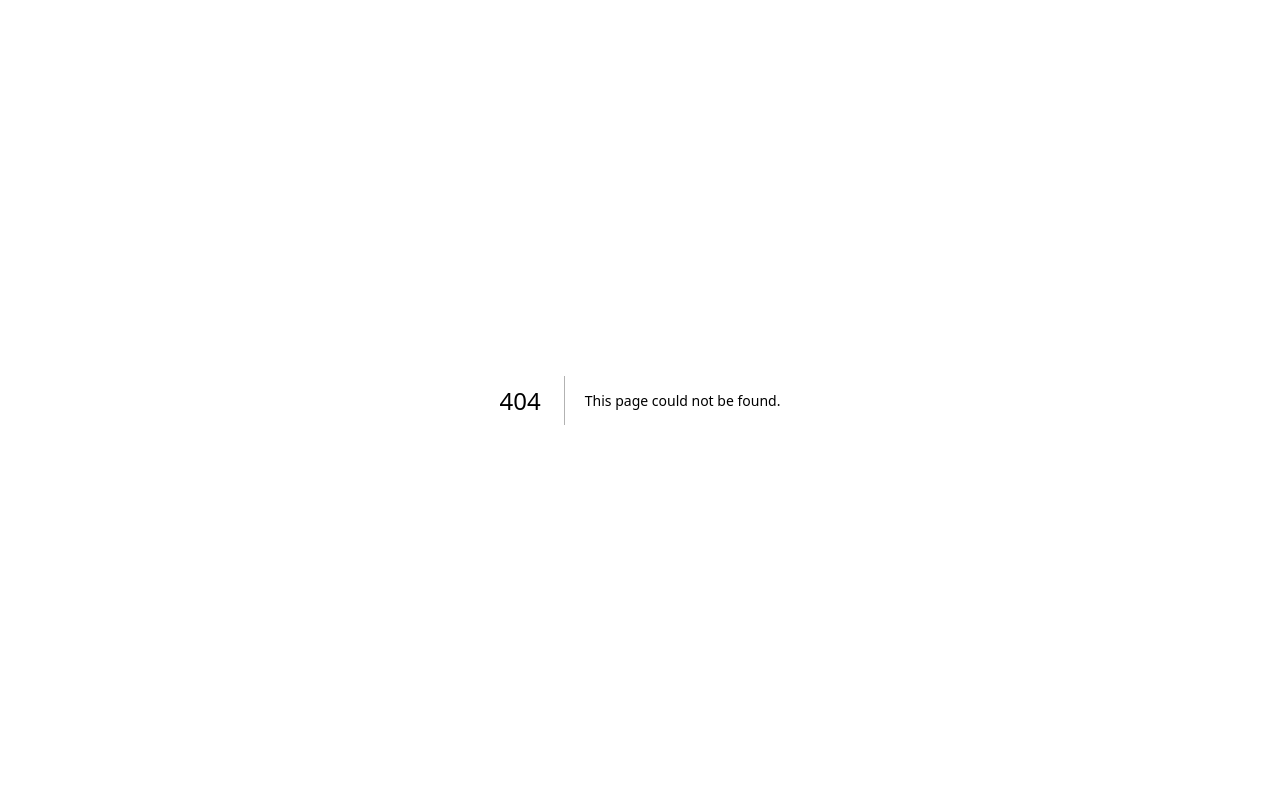
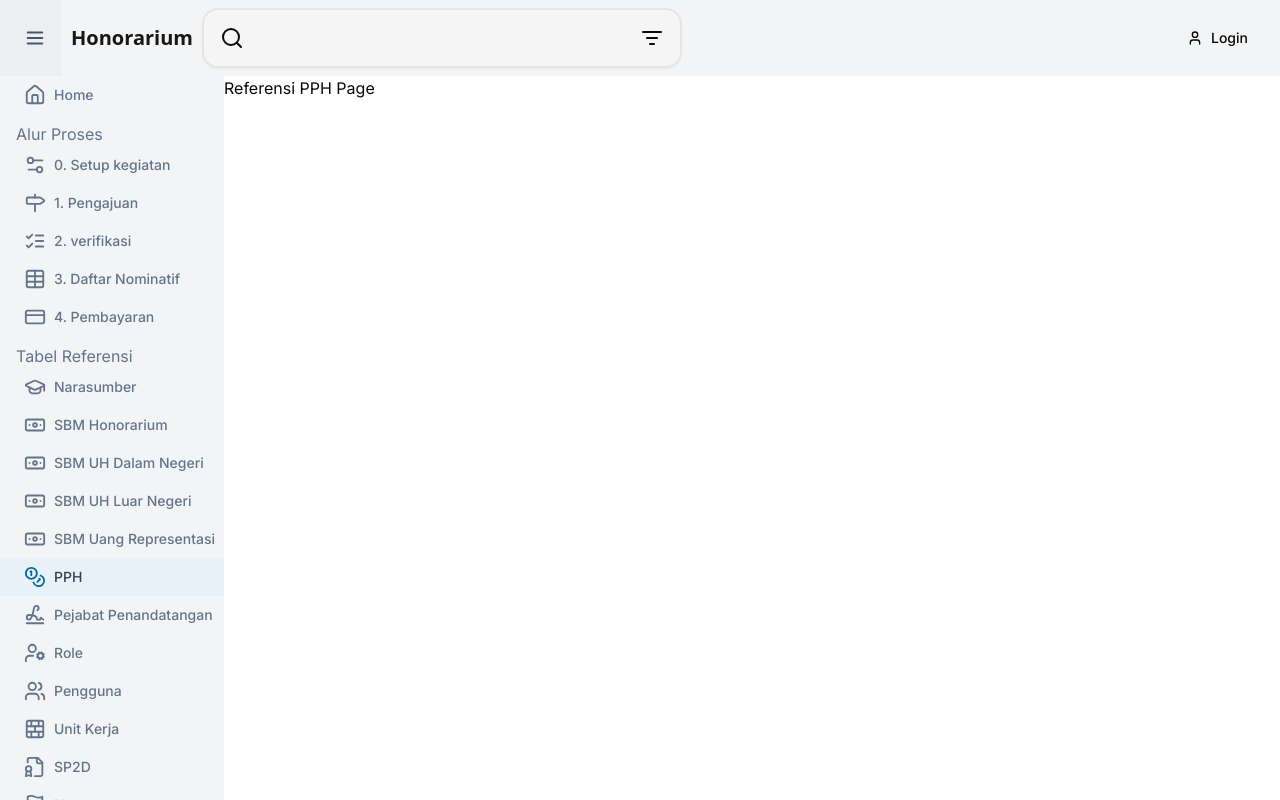
Before and after one commit to pirsani/panda-kemlu, a Next.js app: page /data-referensi/pph in a window 1280 px wide. Before the commit this address had no page. Built offline with nearby package versions, Linux system fonts and the light colour scheme.

Commit message:
ini route for sidebar

```diff
--- /dev/null
+++ b/src/app/(route)/data-referensi/pph/page.tsx
@@ -0,0 +1,9 @@
+const ReferensiPphPage = () => {
+  return (
+    <div>
+      <h1>Referensi PPH Page</h1>
+    </div>
+  );
+};
+
+export default ReferensiPphPage;
--- a/src/components/navigation/sidebar-container.tsx
+++ b/src/components/navigation/sidebar-container.tsx
@@ -1,30 +1,19 @@
+import { alurProsesRoutes, dataReferensiRoutes, publicRoutes } from "@/route";
 import SidebarItems from "./sidebar-items";
 
 // TODO
 // Implement route from some settings
 
 const SidebarContariner = () => {
-  const routes = [
-    {
-      name: "Dashboard",
-      icon: "home",
-      href: "/",
-    },
-    {
-      name: "Profile",
-      icon: "user",
-      href: "/profile",
-    },
-    {
-      name: "Settings",
-      icon: "settings",
-      href: "/settings",
-    },
-  ];
   return (
     <div className="h-full bg-gray-100">
-      <div className="h-full overflow-y-auto">
-        <SidebarItems routes={routes} />
+      <div className="h-full overflow-y-auto pb-24">
+        <SidebarItems routes={publicRoutes} />
+        <SidebarItems routes={alurProsesRoutes} groupTitle="Alur Proses" />
+        <SidebarItems
+          routes={dataReferensiRoutes}
+          groupTitle="Tabel Referensi"
+        />
       </div>
     </div>
   );
--- a/src/components/navigation/sidebar-group-header.tsx
+++ b/src/components/navigation/sidebar-group-header.tsx
@@ -1,7 +1,7 @@
-const SidebarGroupHeader = () => {
+const SidebarGroupHeader = ({ title }: { title: string }) => {
   return (
     <div className="pl-4 mt-2">
-      <h3 className="text-slate-500">Group Header</h3>
+      <h3 className="text-slate-500">{title}</h3>
     </div>
   );
 };
--- a/src/components/navigation/sidebar-item.tsx
+++ b/src/components/navigation/sidebar-item.tsx
@@ -1,9 +1,11 @@
 "use client";
 import { useIsLoading } from "@/hooks/use-loading";
 import { cn } from "@/lib/utils";
+import { TooltipTrigger } from "@radix-ui/react-tooltip";
 import { Icon, List, LucideIcon } from "lucide-react";
 import Link from "next/link";
 import { usePathname, useRouter } from "next/navigation";
+import { Tooltip, TooltipContent, TooltipProvider } from "../ui/tooltip";
 
 interface SidebarItemProps {
   icon: LucideIcon;
@@ -34,7 +36,7 @@ const SidebarItem = ({
 
   return (
     <Link
-      href={"/"}
+      href={href}
       onClick={handleOnClick}
       type="button"
       className={cn(
@@ -45,6 +47,7 @@ const SidebarItem = ({
       )}
     >
       <div className="flex items-center gap-x-2 py-2 flex-grow">
+        {!collapsed && (
           <Icon
             size={22}
             className={cn(
@@ -52,6 +55,26 @@ const SidebarItem = ({
               isActive && "text-sky-700"
             )}
           />
+        )}
+        {collapsed && (
+          <TooltipProvider>
+            <Tooltip delayDuration={0}>
+              <TooltipTrigger>
+                <Icon
+                  size={22}
+                  className={cn(
+                    "hidden md:block text-slate-500",
+                    isActive && "text-sky-700"
+                  )}
+                />
+              </TooltipTrigger>
+              <TooltipContent align="center" side="right" className="ml-2">
+                <span className="text-slate-500">{title}</span>
+              </TooltipContent>
+            </Tooltip>
+          </TooltipProvider>
+        )}
+
         <span className={cn(collapsed ? "hidden" : "block")}>{title}</span>
       </div>
     </Link>
--- a/src/components/navigation/sidebar-items.tsx
+++ b/src/components/navigation/sidebar-items.tsx
@@ -1,14 +1,35 @@
 "use client";
 import useToggleSidebar from "@/hooks/use-toggle-sidebar";
 import { cn } from "@/lib/utils";
+import { RouteItem } from "@/route";
 import {
   AlertTriangle,
+  Banknote,
+  BrickWall,
+  CheckCircle2,
+  Circle,
+  Coins,
+  CreditCard,
+  FileBadge,
+  Flag,
   Gauge,
+  GraduationCap,
   Home,
   Hourglass,
+  Key,
+  List,
+  ListChecks,
   LucideIcon,
+  MapPinned,
+  Milestone,
   Settings,
+  Settings2,
+  Signature,
+  Table,
   User,
+  User2,
+  UserCog,
+  Users,
 } from "lucide-react";
 import SidebarGroupHeader from "./sidebar-group-header";
 import SidebarItem from "./sidebar-item";
@@ -18,13 +39,35 @@ const iconMap: { [key: string]: LucideIcon } = {
   user: User,
   settings: Settings,
   warning: AlertTriangle,
+  key: Key,
+  "square-asterisk": Hourglass,
+  "settings-2": Settings2,
+  milestone: Milestone,
+  "list-checks": ListChecks,
+  "checkmark-circle-2": CheckCircle2,
+  "credit-card": CreditCard,
+  table: Table,
+  circle: Circle,
+  list: List,
+  "graduation-cap": GraduationCap,
+  banknote: Banknote,
+  coins: Coins,
+  signature: Signature,
+  "user-cog": UserCog,
+  users: Users,
+  "brick-wall": BrickWall,
+  "file-badge": FileBadge,
+  "map-pinned": MapPinned,
+  flag: Flag,
 };
 
 interface SidebarItemProps {
-  routes: { name: string; icon: string; href: string }[];
+  //routes: { name: string; icon: string; href: string }[];
+  routes: RouteItem[];
+  groupTitle?: string;
 }
 
-const SidebarItems = ({ routes }: SidebarItemProps) => {
+const SidebarItems = ({ routes, groupTitle }: SidebarItemProps) => {
   const { toggle, collapsed } = useToggleSidebar();
 
   return (
@@ -34,28 +77,18 @@ const SidebarItems = ({ routes }: SidebarItemProps) => {
         collapsed ? "w-0 sm:w-16" : "w-44 sm:w-56"
       )}
     >
-      <SidebarItem
-        href="/"
-        title="Dashboard"
-        icon={Gauge}
-        collapsed={collapsed}
-      />
-      <SidebarItem
-        href="/pending"
-        title="Pending"
-        icon={Hourglass}
-        collapsed={collapsed}
-      />
-
-      <SidebarGroupHeader />
+      {!collapsed && groupTitle && <SidebarGroupHeader title={groupTitle} />}
       {routes.map((route) => {
+        if (route.displayAsMenu === false) {
+          return null;
+        }
         const Icon = iconMap[route.icon] || AlertTriangle; // Map the icon string to the actual icon component
         return (
           <SidebarItem
             href={route.href}
             collapsed={collapsed}
             key={route.name}
-            title={route.name}
+            title={route.title}
             icon={Icon}
           />
         );
--- /dev/null
+++ b/src/route.ts
@@ -0,0 +1,187 @@
+export interface RouteItem {
+  name: string;
+  title: string;
+  href: string;
+  icon: string;
+  order?: number;
+  counter?: number;
+  permissions?: string[];
+  displayAsMenu?: boolean;
+  cascadePermissions?: boolean; // cascade permissions to sub routes
+}
+
+export const publicRoutes: RouteItem[] = [
+  {
+    name: "home",
+    title: "Home",
+    href: "/",
+    icon: "home",
+    order: 1,
+    displayAsMenu: true,
+  },
+  {
+    name: "login",
+    title: "Login",
+    href: "/login",
+    icon: "key",
+    order: 2,
+    displayAsMenu: false,
+  },
+  {
+    name: "reset-password",
+    title: "Reset Password",
+    href: "/reset-password",
+    icon: "square-asterisk",
+    order: 3,
+    displayAsMenu: false,
+  },
+];
+
+export const alurProsesRoutes: RouteItem[] = [
+  {
+    name: "setup-kegiatan",
+    title: "0. Setup kegiatan",
+    href: "/setup-kegiatan",
+    icon: "settings-2",
+    order: 0,
+    displayAsMenu: true,
+  },
+  {
+    name: "pengajuan-kegiatan",
+    title: "1. Pengajuan",
+    href: "/pengajuan",
+    icon: "milestone",
+    order: 1,
+    displayAsMenu: true,
+  },
+  {
+    name: "verifikasi-kegiatan",
+    title: "2. verifikasi",
+    href: "/verifikasi",
+    icon: "list-checks",
+    order: 2,
+    displayAsMenu: true,
+  },
+  {
+    name: "daftar-nomitatif",
+    title: "3. Daftar Nominatif",
+    href: "/daftar-nomitatif",
+    icon: "table",
+    order: 3,
+    displayAsMenu: true,
+  },
+  {
+    name: "pembayaran-kegiatan",
+    title: "4. Pembayaran",
+    href: "/pembayaran",
+    icon: "credit-card",
+    order: 4,
+    displayAsMenu: true,
+  },
+];
+
+export const dataReferensiRoutes: RouteItem[] = [
+  {
+    name: "referensi-narasumber",
+    title: "Narasumber",
+    href: "/data-referensi/narasumber",
+    icon: "graduation-cap",
+    order: 0,
+    displayAsMenu: true,
+  },
+  {
+    name: "referensi-sbm-honorarium",
+    title: "SBM Honorarium",
+    href: "/data-referensi/sbm/honorarium",
+    icon: "banknote",
+    order: 1,
+    displayAsMenu: true,
+  },
+  {
+    name: "referensi-sbm-uh-dalam-negeri",
+    title: "SBM UH Dalam Negeri",
+    href: "/data-referensi/sbm/uh-dalam-negeri",
+    icon: "banknote",
+    order: 2,
+    displayAsMenu: true,
+  },
+  {
+    name: "referensi-sbm-uh-luar-negeri",
+    title: "SBM UH Luar Negeri",
+    href: "/data-referensi/sbm/uh-luar-negeri",
+    icon: "banknote",
+    order: 3,
+    displayAsMenu: true,
+  },
+  {
+    name: "referensi-sbm-uang-representasi",
+    title: "SBM Uang Representasi",
+    href: "/data-referensi/sbm/uang-representasi",
+    icon: "banknote",
+    order: 4,
+    displayAsMenu: true,
+  },
+  {
+    name: "referensi-pph",
+    title: "PPH",
+    href: "/data-referensi/pph",
+    icon: "coins",
+    order: 5,
+    displayAsMenu: true,
+  },
+  {
+    name: "referensi-pejabat-penandatangan",
+    title: "Pejabat Penandatangan",
+    href: "/data-referensi/pejabat-penandatangan",
+    icon: "signature",
+    order: 6,
+    displayAsMenu: true,
+  },
+  {
+    name: "referensi-role",
+    title: "Role",
+    href: "/data-referensi/role",
+    icon: "user-cog",
+    order: 7,
+    displayAsMenu: true,
+  },
+  {
+    name: "referensi-pengguna",
+    title: "Pengguna",
+    href: "/data-referensi/pengguna",
+    icon: "users",
+    order: 8,
+    displayAsMenu: true,
+  },
+  {
+    name: "referensi-unit-kerja",
+    title: "Unit Kerja",
+    href: "/data-referensi/unit-kerja",
+    icon: "brick-wall",
+    order: 9,
+  },
+  {
+    name: "referensi-sp2d",
+    title: "SP2D",
+    href: "/data-referensi/sp2d",
+    icon: "file-badge",
+    order: 10,
+    displayAsMenu: true,
+  },
+  {
+    name: "referensi-negara",
+    title: "Negara",
+    href: "/data-referensi/negara",
+    icon: "flag",
+    order: 11,
+    displayAsMenu: true,
+  },
+  {
+    name: "referensi-provinsi",
+    title: "Provinsi",
+    href: "/data-referensi/provinsi",
+    icon: "map-pinned",
+    order: 12,
+    displayAsMenu: true,
+  },
+];
```
Lines whose indentation alone changed are shown as unchanged.
